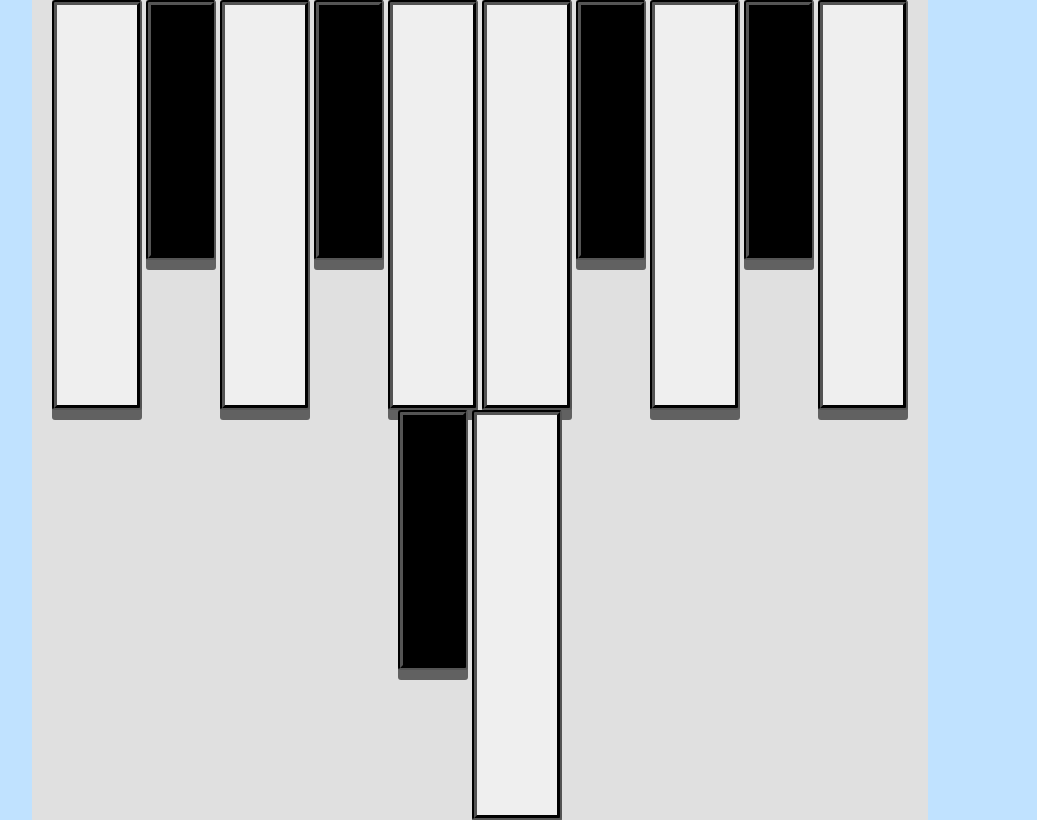
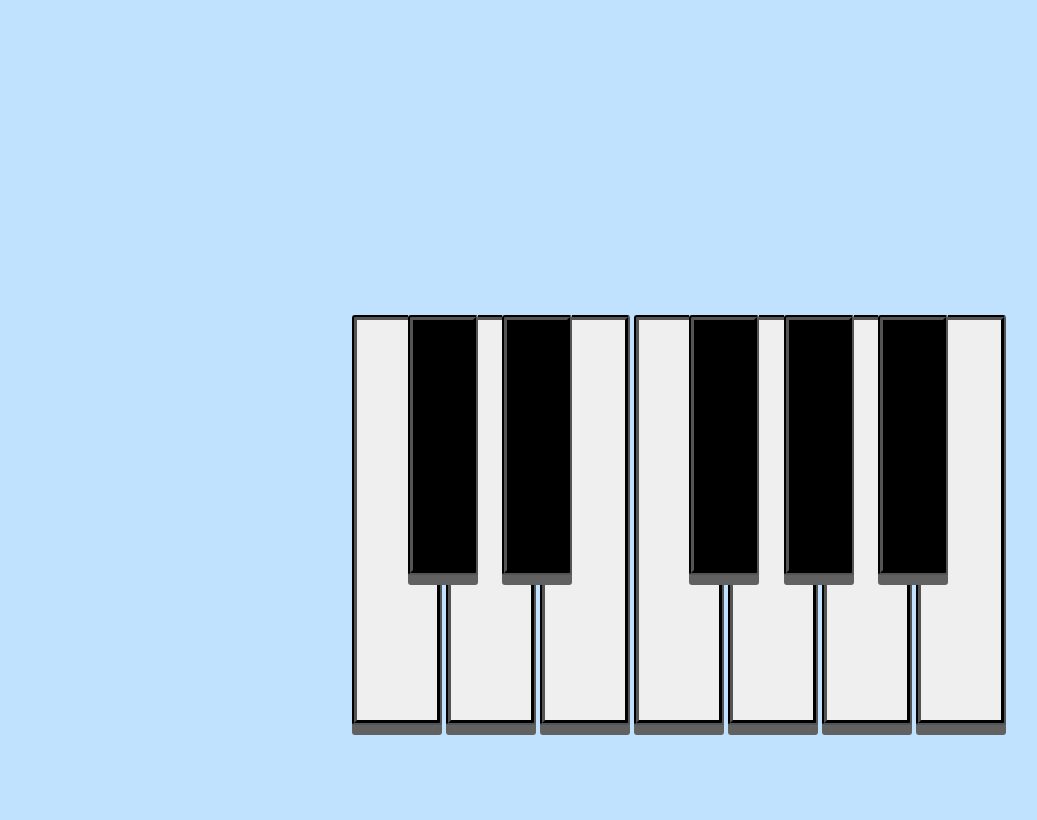
Before and after one commit to filippennsater/PianoWebsite, a plain HTML site: page Views-Stylesheets-Scripts/Main.html in a window 1280 px wide. Shown: the whole page, without its empty margins (160-1197 px from the left). Drawn offline with Linux system fonts and the light colour scheme.

Commit message:
fixed keys on top of eachother

```diff
--- a/Views-Stylesheets-Scripts/Main.html
+++ b/Views-Stylesheets-Scripts/Main.html
@@ -12,22 +12,40 @@
 
 <body>
 
-    <div class="wholePiano">
+
+    <div class="whiteKeys">
 
         <button class="buttonWhite" onpointerdown=playSound(1)></button>
-        <button class="buttonBlack" onpointerdown=playSound(2)></button>
         <button class="buttonWhite" onpointerdown=playSound(3)></button>
-        <button class="buttonBlack" onpointerdown=playSound(4)></button>
         <button class="buttonWhite" onpointerdown=playSound(5)></button>
         <button class="buttonWhite" onpointerdown=playSound(6)></button>
-        <button class="buttonBlack" onpointerdown=playSound(7)></button>
         <button class="buttonWhite" onpointerdown=playSound(8)></button>
-        <button class="buttonBlack" onpointerdown=playSound(9)></button>
         <button class="buttonWhite" onpointerdown=playSound(10)></button>
-        <button class="buttonBlack" onpointerdown=playSound(11)></button>
         <button class="buttonWhite" onpointerdown=playSound(12)></button>
 
+        <div class="blackKeys1">
+            <button class="buttonBlack" onpointerdown=playSound(2)></button>
+        </div>
+
+        <div class="blackKeys2">
+            <button class="buttonBlack" onpointerdown=playSound(4)></button>
+        </div>
+
+        <div class="blackKeys3">
+            <button class="buttonBlack" onpointerdown=playSound(7)></button>
+        </div>
+
+        <div class="blackKeys4">
+            <button class="buttonBlack" onpointerdown=playSound(9)></button>
+        </div>
+
+        <div class="blackKeys5">
+            <button class="buttonBlack" onpointerdown=playSound(11)></button>
+        </div>
+
     </div>
+
+
 
 </body>
 
--- a/Views-Stylesheets-Scripts/style.css
+++ b/Views-Stylesheets-Scripts/style.css
@@ -30,17 +30,79 @@ h2 {
 }
 
 
-.wholePiano {
 
-    background-color: #E0E0E0;
+
+.whiteKeys {
+
+    /*background-color: #E0E0E0;*/
 
     position: absolute;
     align-self: center;
-    left: 15%;
-    width: 70%;
-    top: 40%;
+    left: 40%;
+    top: 30%;
     bottom: 0;
     text-align: center;
+    z-index: 1;
+
+}
+
+.blackKeys1 {
+
+    background-color: #E0E0E0;
+    left: 8.5%;
+    top: 0%;
+    position: absolute;
+    align-self: center;
+    text-align: center;
+    z-index: 2;
+
+}
+
+.blackKeys2 {
+
+    background-color: #E0E0E0;
+    left: 23%;
+    top: 0%;
+    position: absolute;
+    align-self: center;
+    text-align: center;
+    z-index: 2;
+
+}
+
+.blackKeys3 {
+
+    background-color: #E0E0E0;
+    left: 51.5%;
+    top: 0%;
+    position: absolute;
+    align-self: center;
+    text-align: center;
+    z-index: 2;
+
+}
+
+.blackKeys4 {
+
+    background-color: #E0E0E0;
+    left: 66%;
+    top: 0%;
+    position: absolute;
+    align-self: center;
+    text-align: center;
+    z-index: 2;
+
+}
+
+.blackKeys5 {
+
+    background-color: #E0E0E0;
+    left: 80.5%;
+    top: 0%;
+    position: absolute;
+    align-self: center;
+    text-align: center;
+    z-index: 2;
 
 }
 
```
